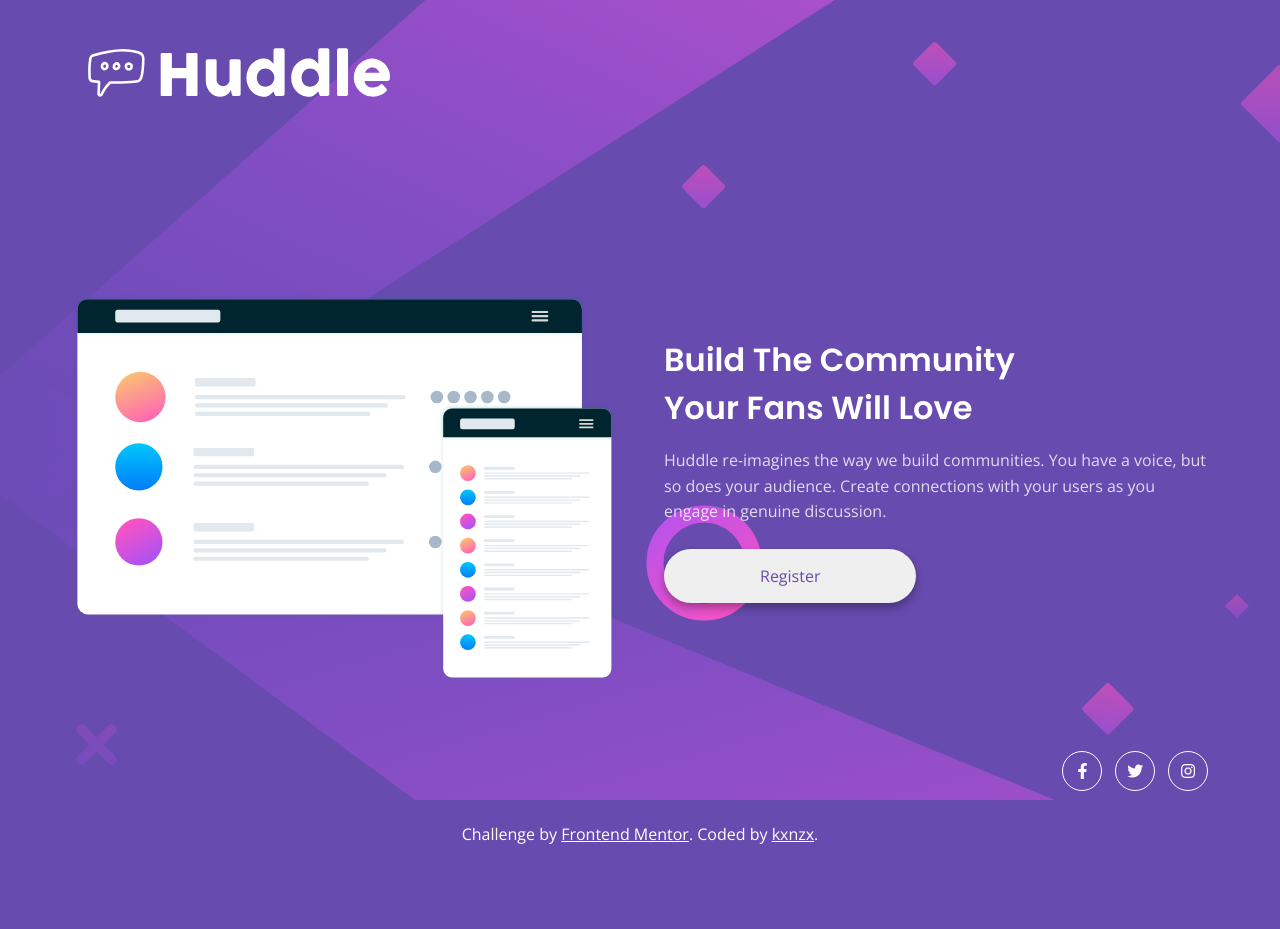
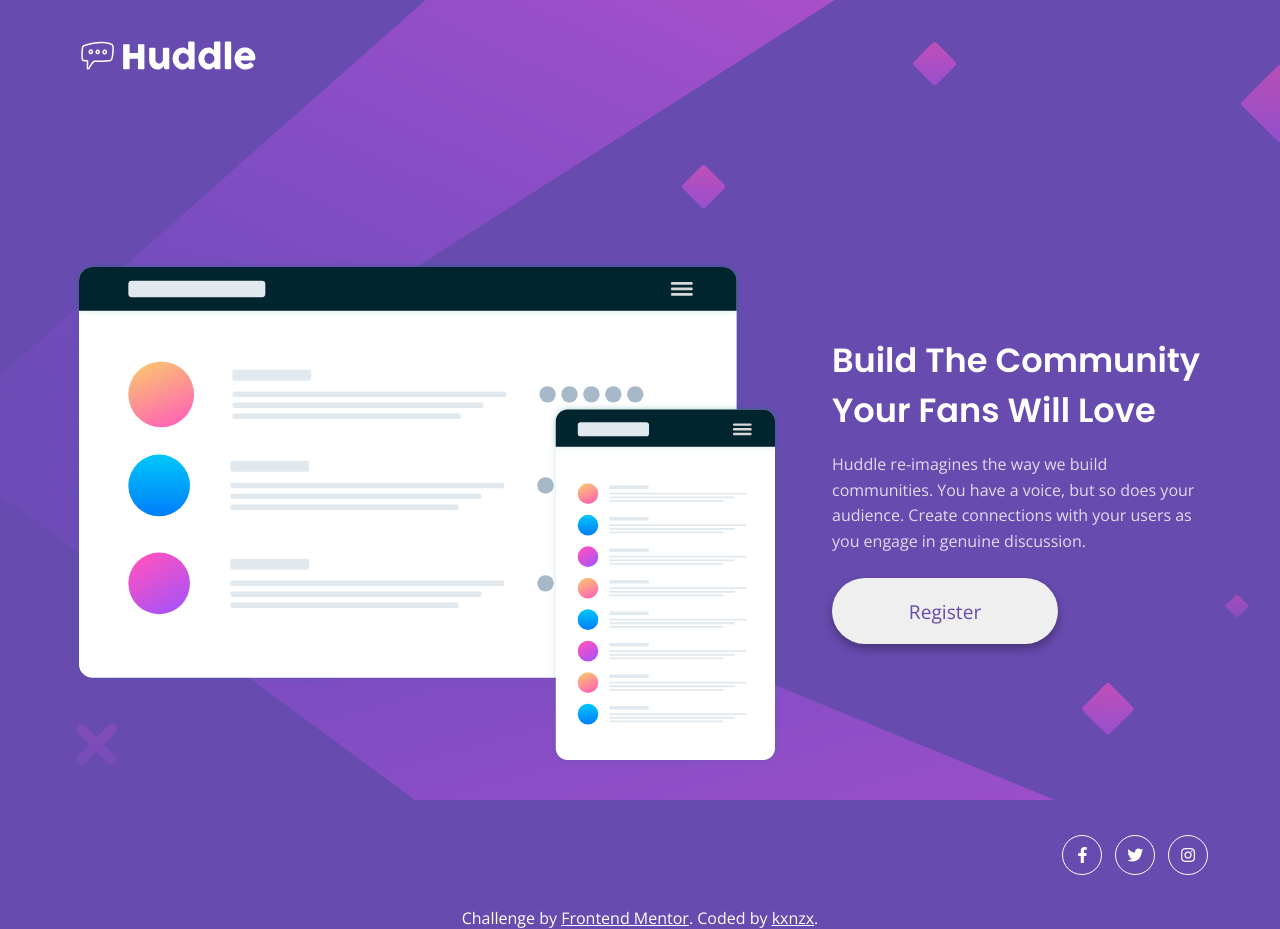
Before and after one commit to kxnzx/Frontend-Mentor---huddle-landing-page-with-single-introductory-section-master, a plain HTML site: page index.html in a window 1280 px wide. Before the commit the page ends 845 px from the top, so only its background shows below. Drawn offline with nearby package versions, Linux system fonts and the light colour scheme.

Commit message:
change commit

```diff
--- a/styles.css
+++ b/styles.css
@@ -74,7 +74,7 @@ button {
   transition: all 200ms ease-in;
   cursor: pointer;
   text-decoration: none;
-  padding: 1em 6em;
+  padding: 1em 4em;
   font-family: inherit;
   border: none;
   color: var(--Violet);
@@ -147,36 +147,40 @@ footer {
   color: #fff;
 }
 
-@media screen and (min-width: 1024px) {
+@media screen and (min-width: 960px) {
   body {
     background-image: url(images/bg-desktop.svg);
     background-size: cover;
   }
 
   .container {
-    width: 1200px;
-    max-width: 100%;
+    width: auto;
+    max-width: 1200px;
     margin: auto;
+    grid-gap: 24rem;
   }
 
   .logo {
-    width: 60%;
+    width: 50%;
   }
+
   .desktop-left .mock-up {
     padding-top: 8rem;
+    width: auto;
   }
+
   .desktop-right {
     padding-top: 19rem;
     margin: 0 auto;
   }
 
   .desktop-right h1 {
-    font-size: 2rem;
+    font-size: 2.1rem;
   }
 
   button {
     display: flex;
-    font-size: 1rem;
+    font-size: 1.2rem;
   }
 
   .desktop-right h1,
```
